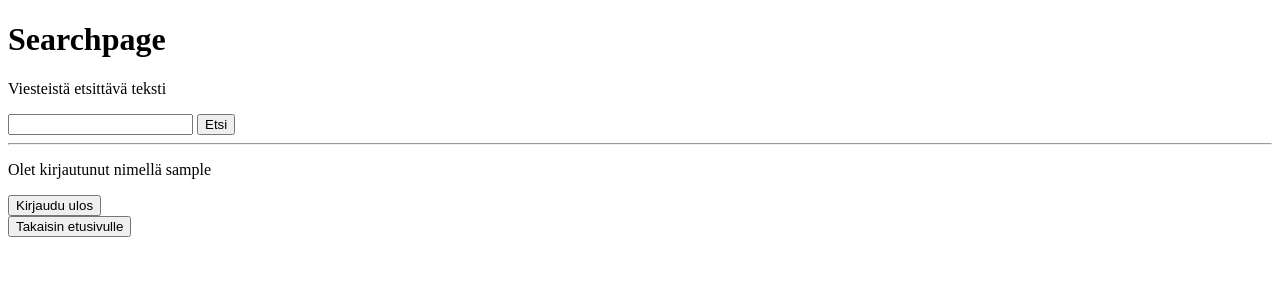
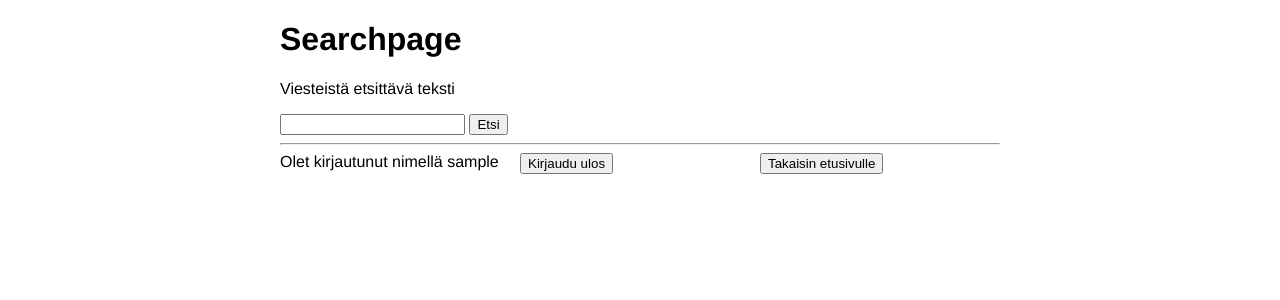
Before and after one commit to Tharmat/hy-keskustelusovellus, a Flask app: page /search in a window 1280 px wide. Shown: the top 300 px of the page. Run offline with Flask 3, Linux system fonts and the light colour scheme; the visitor is signed in with stand-in values (Sample User, id 1).

Commit message:
feat: add basic framework for using css styling with very rudimentary style

```diff
--- /dev/null
+++ b/static/style.css
@@ -0,0 +1,14 @@
+body {
+    margin: auto;
+    max-width: 45em;
+    font-family: 'Helvetica', 'Arial', sans-serif;
+}
+
+.row {
+    vertical-align: bottom;
+    display: flex;
+  }
+
+.column {
+    flex: 50%;
+}
--- a/templates/layout.html
+++ b/templates/layout.html
@@ -1,5 +1,10 @@
 <!doctype html>
+<meta name="viewport" content="width=device-width, initial-scale=1">
+<head>
+    <link rel="stylesheet" href="{{ url_for('static', filename='style.css') }}">
     <title>Keskustelusovellus - {% block title %}{% endblock %}</title>
+</head>
+
 <body>
 
 {% if error is defined %}
@@ -10,14 +15,22 @@
 
 {% if session.username %}
 <hr>
-    <p>Olet kirjautunut nimellä {{ session.username }}</p>
+<div class="row">
+    <div class ="column">
+    Olet kirjautunut nimellä {{ session.username }}
+    </div>
 
+    <div class ="column">
         <form action="/logout" method="GET">
             <input type="submit" value="Kirjaudu ulos">
         </form>
+    </div>
 
+    <div class ="column">
         <form action="/main" method="GET">
             <input type="submit" value="Takaisin etusivulle">
         </form>
+    </div>
+</div>
 {% endif %}
 </body>
```
Also changed, not shown: templates/main.html (+12 -8 lines). Lines whose indentation alone changed are shown as unchanged.
